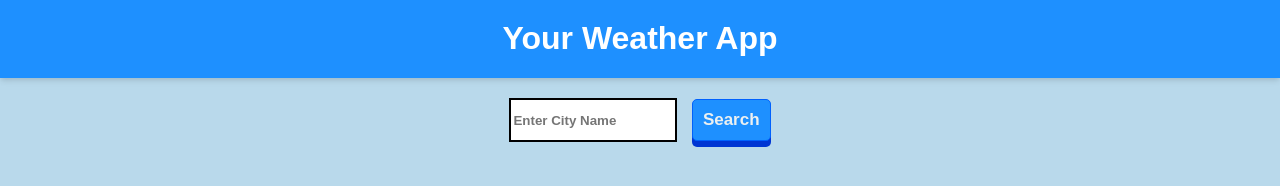
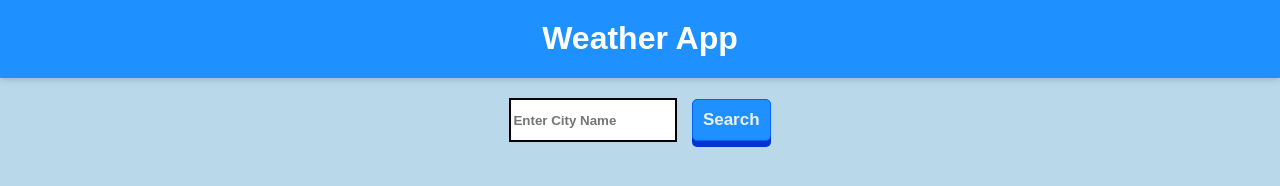
Before and after one commit to Viv-Dave/weatherapp, a website built with webpack: page src/index.html in a window 1280 px wide. Built offline with nearby package versions, Linux system fonts and the light colour scheme.

Commit message:
Last Commit

```diff
--- a/src/index.html
+++ b/src/index.html
@@ -7,7 +7,7 @@
 </head>
 <body>
     <div class="heading">
-        <h1>Your Weather App</h1>
+        <h1>Weather App</h1>
     </div>
     <form action="#" method="get">
         <label for="City Name">
```
Also changed, not shown: dist/index.html.
